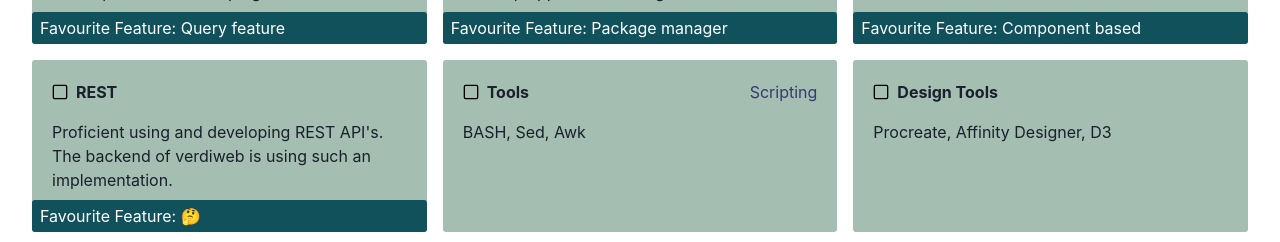
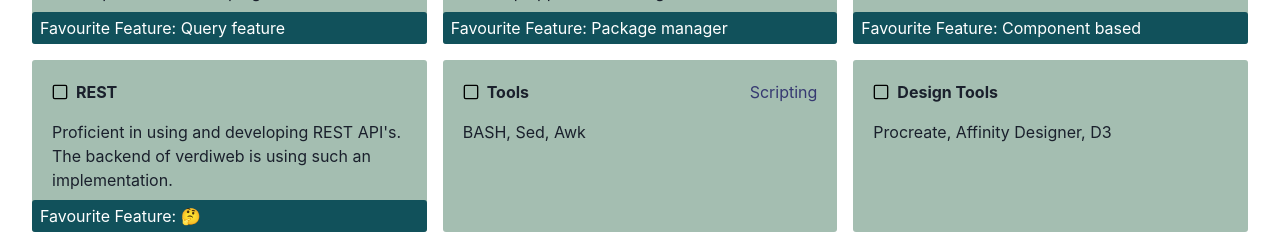
Before and after one commit to anoopkcn/anoopkcn, a React (Create React App) app: page / in a window 1280 px wide. Shown: the part 2540-2782 px from the top of the page. Built offline with nearby package versions, Linux system fonts and the light colour scheme.

Commit message:
small grammer mistake

```diff
--- a/src/pages/data-skills.jsx
+++ b/src/pages/data-skills.jsx
@@ -173,7 +173,7 @@ export function ReactJS() {
 
 export function REST() {
   return <Box>
-    Proficient using and developing REST API's. The backend of verdiweb is using such an implementation.
+    Proficient in using and developing REST API's. The backend of verdiweb is using such an implementation.
     <FF>🤔</FF>
   </Box>;
 }
```
